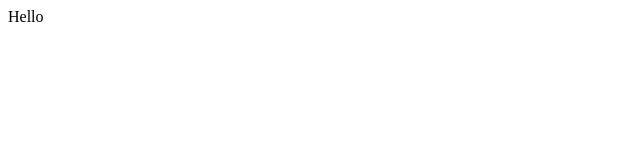
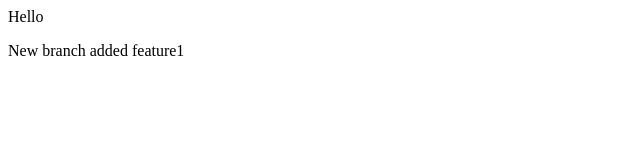
Before and after one commit to nadirrazaa/Local-Repo, a plain HTML site: page index.html in a window 1280 px wide. Shown: the whole page, without its empty margins (0-640 px from the left). Drawn offline with Linux system fonts and the light colour scheme.

Commit message:
new branch

```diff
--- a/index.html
+++ b/index.html
@@ -1 +1,2 @@
 <p>Hello</p>
+<p>New branch added feature1</p>
```
